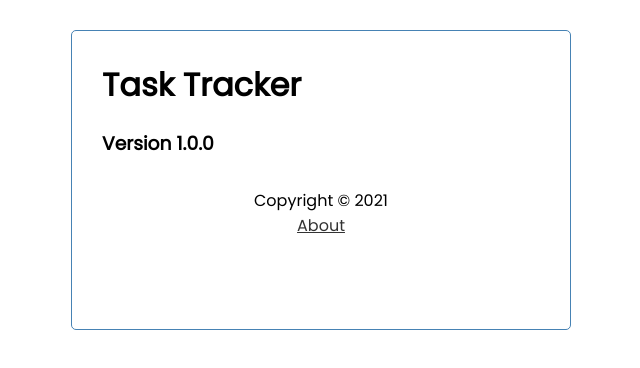
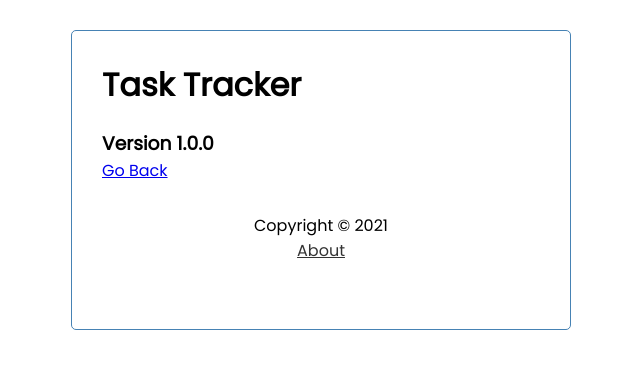
Before and after one commit to IlonaRus/Task-Tracker, a Vue app: page /about in a window 1280 px wide. Shown: the top 368 px of the page, without its empty margins (319-959 px from the left). Built offline with nearby package versions, Linux system fonts and the light colour scheme.

Commit message:
Added link on about page to go back to homepage

```diff
--- a/src/views/About.vue
+++ b/src/views/About.vue
@@ -1,4 +1,4 @@
 <template>
   <h3>Version 1.0.0</h3>
-  <router-link to="/Go Back"></router-link>
+  <router-link to="/">Go Back</router-link>
 </template>
```
